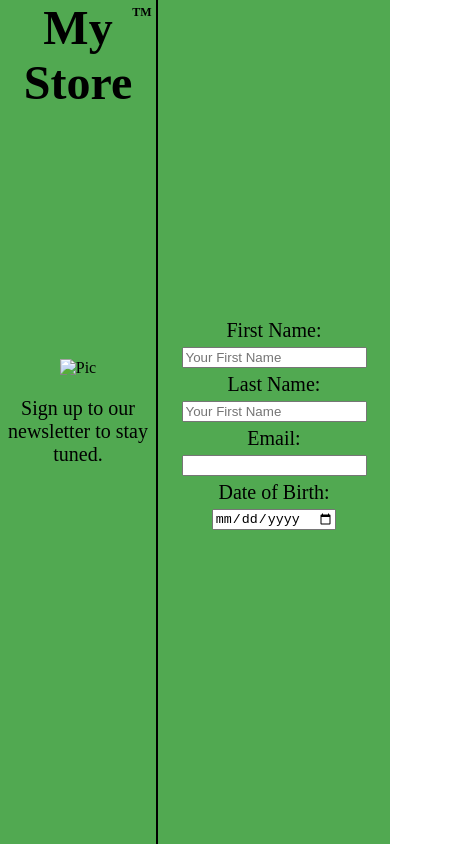
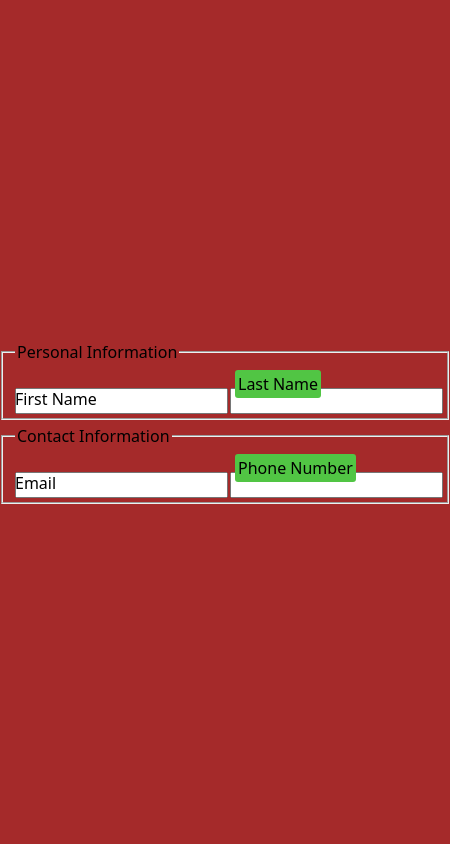
Before and after one commit to usmanbutt-dev/sign-up-form, a plain HTML site: page index.html in a window 390 px wide. Shown: the whole page, 450 px wide, since content can reach past the window. Drawn offline with Linux system fonts and the light colour scheme.

Commit message:
changed all the basic layout to be responsive

```diff
--- a/index.html
+++ b/index.html
@@ -7,28 +7,34 @@
     <title>Sign Up</title>
 </head>
 <body>
-    <div class="container">
-        <div class="left-container">
-            <h1>My Store</h1>
-            <img src="#" alt="Pic">
-            <p>Sign up to our newsletter to stay tuned.</p>
-        </div>
-        <div class="right-container">
-            <form action="" method="post">
-                <label for="first-name">First Name</label>
-                <input type="text" name="first-name" id="first-name" placeholder="Your First Name">
-                <label for="last-name">Last Name</label>
-                <input type="text" name="last-name" id="last-name" placeholder="Your First Name">
-                <label for="email">Email</label>
-                <input type="email" name="email" id="email">
-                <label for="date-of-birth">Date of Birth</label>
-                <input type="date" name="date-of-birth" id="date-of-birth">
+    <div class="left-container">
 
-            </form>
+    </div>
+    <form action="#" method="post" class="form">
+        <fieldset>
+            <legend>Personal Information</legend>
+            <div class="input-container">
+                <span>First Name</span>
+                <input type="text">
+            </div>
+            <div class="input-container">
+                <span class="active-span">Last Name</span>
+                <input type="text">
+            </div>
+        </fieldset>
+        <fieldset>
+            <legend>Contact Information</legend>
+            <div class="input-container">
+                <span>Email</span>
+                <input type="text">
+            </div>
+            <div class="input-container">
+                <span class="active-span">Phone Number</span>
+                <input type="text">
+            </div>
+        </fieldset>
 
-        </div>
-    </div>
-
+    </form>
     <script src="script.js"></script>
 </body>
 </html>
--- a/style.css
+++ b/style.css
@@ -1,75 +1,60 @@
+* {
+    font-family: system-ui, -apple-system, BlinkMacSystemFont, 'Segoe UI', Roboto, Oxygen, Ubuntu, Cantarell, 'Open Sans', 'Helvetica Neue', sans-serif;
+}
+
 body {
     display: flex;
-    justify-content: center;
     margin: 0;
     padding: 0;
-
 }
-.container {
-    display: flex;
-    justify-content: space-between;
-    width: 100vw;
-    height: 100vh;
-    box-sizing: border-box;
-}
-
 .left-container {
     display: flex;
-    justify-content: center;
-    flex-direction: column;
-    align-items: center;
-    width: 40%;
     height: 100vh;
-    box-sizing: border-box;
-    background-color: rgb(81, 169, 81);
-    text-align: center;
-    position: relative;
-}
-
-.left-container > p {
-    font-size: 1.25rem;
-}
-
-.left-container > h1 {
-    font-size: 3rem;
-    position: absolute;
-    top: 0;
-    left: 0;
-    margin: 0;
-}
-.left-container > h1::after {
-    content: "TM";
-    font-size: 0.75rem;
-    position: absolute;
-    top: 5px;
-
-}
-
-.right-container {
-    display: flex;
-    justify-content: center;
-    align-items: center;
-    width: 60%;
-    height: 100vh;
-    border-left: 2px solid black;
-    box-sizing: border-box;
-    background-color: rgb(81, 169, 81);
+    width: 40vw;
+    background-color:burlywood;
 }
 
 form {
     display: flex;
-    height: 70vh;
-    width: 65%;
-    flex-direction: column;
+    height: 100vh;
+    width: 60vw;
+    min-width: 450px;
+    background-color: brown;
     justify-content: center;
     align-items: center;
+    gap: 5px;
+    flex-direction: column;
 }
 
-form > label {
-    margin:5px;
-    font-size: 1.25rem;
+form > fieldset {
+    display: flex;
+    gap: 10px;
+    justify-content: flex-start;
+    align-items: center;
+    padding-top: 25px;
+    width: 80%;
+    min-width: 420px;
 }
 
-form > label::after {
-    content: ":";
+.input-container {
+    position: relative;
+    width: 60%;
+    height: 20px;
 }
+
+.input-container > span {
+    position: absolute;
+}
+
+.active-span {
+    background-color: rgb(81, 197, 68);
+    left: 5px;
+    bottom: 10px;
+    border-radius: 3px;
+    padding: 3px;
+}
+
+input[type="text"] {
+    width: 100%;
+    height: 100%;
+}
```
